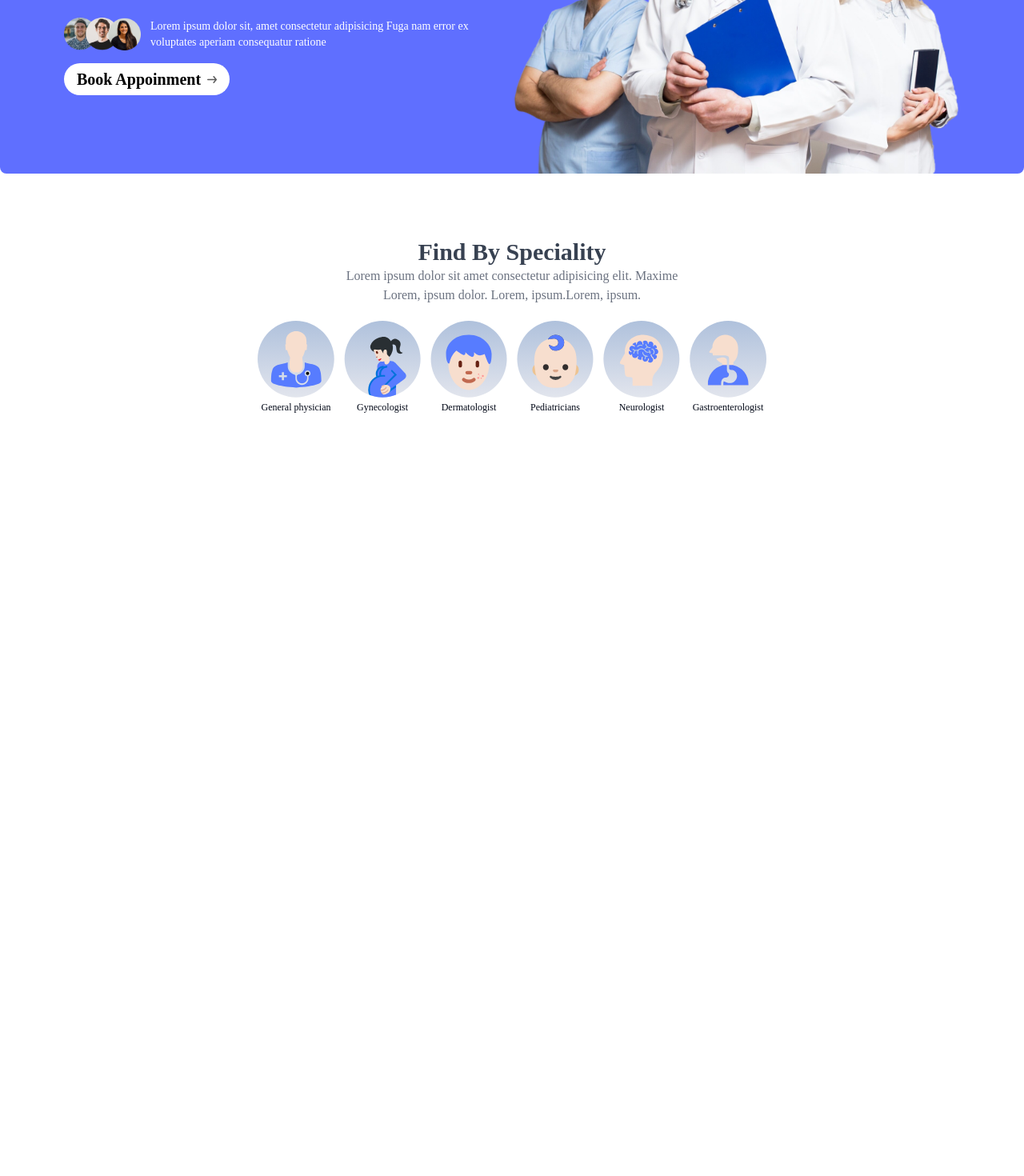
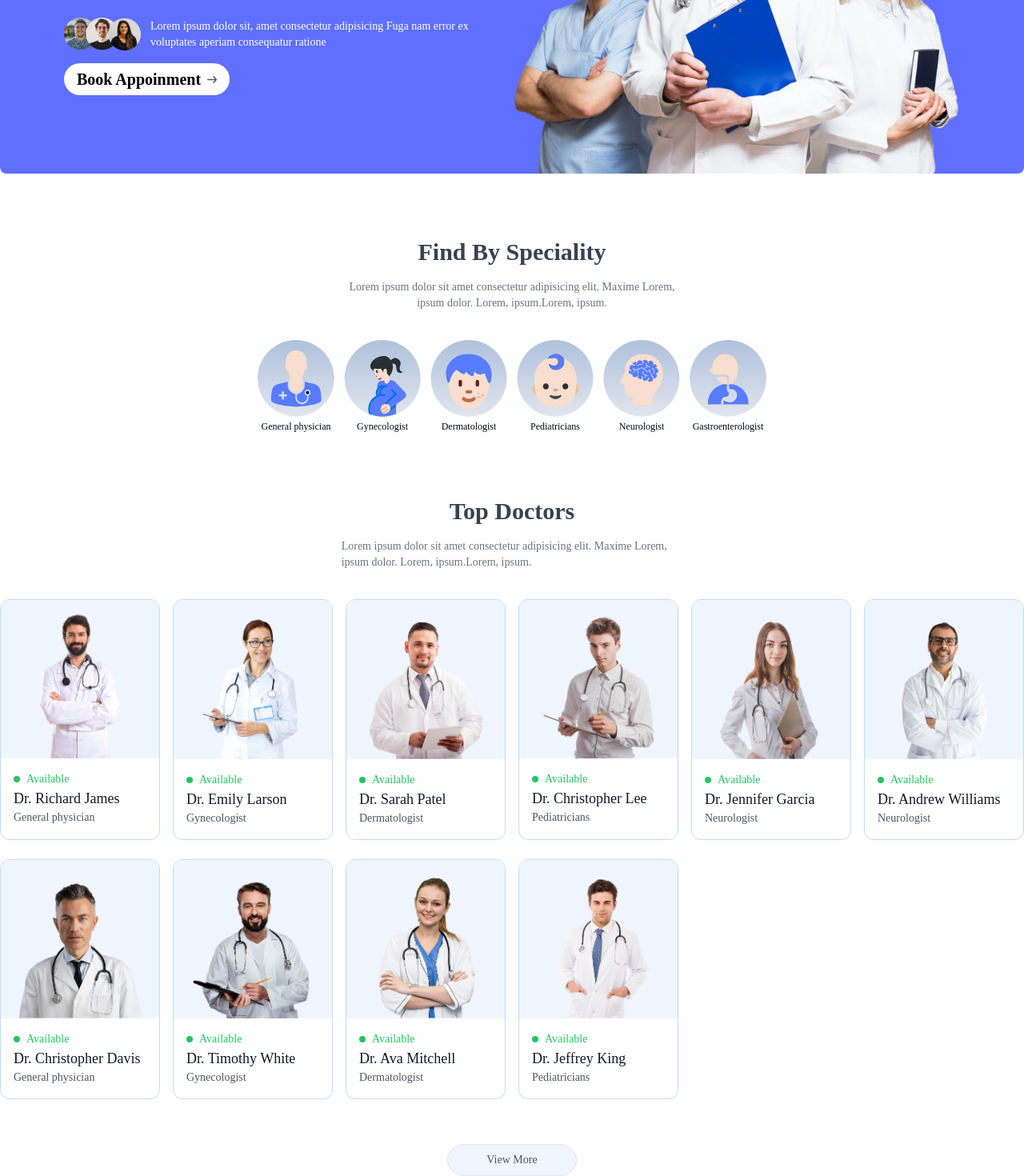
Before and after one commit to Arifulislam332/doctor-need-frontend, a React (Vite) app: page / in a window 1280 px wide. Shown: the part 358-1828 px from the top of the page at 80% size. Before the commit the page ends 955 px from the top, so only its background shows below. Built offline with nearby package versions, Linux system fonts and the light colour scheme; a web font is replaced by a local one.

Commit message:
top doctors added home page

```diff
--- a/src/components/ProfileMenu.jsx
+++ b/src/components/ProfileMenu.jsx
@@ -22,7 +22,7 @@ const ProfileMenu = () => {
               <AvatarImage src={assets.profile_pic} />
             </Avatar>
           </DropdownMenuTrigger>
-          <DropdownMenuContent className="font-medium bg-slate-100">
+          <DropdownMenuContent className="font-medium bg-slate-100 z-[101]">
             <DropdownMenuItem to="/my-profile" className="text-base">
               <Link to="/my-profile">My Profile</Link>
             </DropdownMenuItem>
--- a/src/components/Speciality.jsx
+++ b/src/components/Speciality.jsx
@@ -5,12 +5,12 @@ const Speciality = () => {
   return (
     <div
       id="speciality"
-      className="my-20 px-10 sm:px-0 container mx-auto items-center justify-items-center text-center gap-4"
+      className="mt-20 px-10 sm:px-0 container mx-auto items-center flex flex-col justify-items-center text-center gap-4"
     >
       <h1 className="text-3xl font-semibold text-gray-700">
         Find By Speciality
       </h1>
-      <p className="text-gray-500 sm:w-1/3">
+      <p className="text-gray-500 text-sm sm:w-1/3">
         Lorem ipsum dolor sit amet consectetur adipisicing elit. Maxime Lorem,
         ipsum dolor. Lorem, ipsum.Lorem, ipsum.
       </p>
--- /dev/null
+++ b/src/components/TopDoctors.jsx
@@ -0,0 +1,44 @@
+import { doctors } from "@/assets/assets_frontend/assets";
+import { Button } from "./ui/button";
+import { useNavigate } from "react-router-dom";
+
+const TopDoctors = () => {
+  const navigate = useNavigate();
+  return (
+    <div className="mt-20 px-10 sm:px-0 container mx-auto flex flex-col items-center gap-4">
+      <h1 className="text-3xl font-semibold text-gray-700">Top Doctors</h1>
+      <p className="text-gray-500 text-sm sm:w-1/3">
+        Lorem ipsum dolor sit amet consectetur adipisicing elit. Maxime Lorem,
+        ipsum dolor. Lorem, ipsum.Lorem, ipsum.
+      </p>
+
+      <div className=" w-full grid grid-cols-auto gap-4 pt-5 gap-y-6 px-3 sm:px-0">
+        {doctors.slice(0, 10).map((item, indx) => (
+          <div
+            onClick={() => navigate(`/appoinment/${item._id}`)}
+            key={indx}
+            className="border border-blue-200 rounded-xl overflow-hidden cursor-pointer hover:translate-y-[-10px] transition-all duration-500 ease-in-out"
+          >
+            <img className="bg-blue-50" src={item.image} alt="" />
+            <div className="p-4">
+              <div className="flex items-center gap-2 text-sm text-center text-green-500">
+                <span className="w-2 h-2 bg-green-500 rounded-full"></span>
+                <p>Available</p>
+              </div>
+              <p className="text-gray-900 text-lg font-medium">{item.name}</p>
+              <p className="text-gray-600 text-sm">{item.speciality}</p>
+            </div>
+          </div>
+        ))}
+      </div>
+      <Button
+        onClick={() => navigate("/doctors")}
+        className="hover:bg-blue-50 border border-gray-200 bg-blue-50 text-gray-600 px-12 py-3 rounded-full mt-10"
+      >
+        View More
+      </Button>
+    </div>
+  );
+};
+
+export default TopDoctors;
--- a/src/pages/Home.jsx
+++ b/src/pages/Home.jsx
@@ -1,11 +1,13 @@
 import Speciality from "@/components/Speciality";
 import Header from "../components/Header";
+import TopDoctors from "@/components/TopDoctors";
 
 const Home = () => {
   return (
     <div>
       <Header />
       <Speciality />
+      <TopDoctors />
     </div>
   );
 };
--- a/tailwind.config.js
+++ b/tailwind.config.js
@@ -5,54 +5,57 @@ export default {
   theme: {
     extend: {
       colors: {
-  			purpule_blue: '#5f6fff',
-  			background: 'hsl(var(--background))',
-  			foreground: 'hsl(var(--foreground))',
+        purpule_blue: "#5f6fff",
+        background: "hsl(var(--background))",
+        foreground: "hsl(var(--foreground))",
         card: {
-  				DEFAULT: 'hsl(var(--card))',
-  				foreground: 'hsl(var(--card-foreground))'
+          DEFAULT: "hsl(var(--card))",
+          foreground: "hsl(var(--card-foreground))",
         },
         popover: {
-  				DEFAULT: 'hsl(var(--popover))',
-  				foreground: 'hsl(var(--popover-foreground))'
+          DEFAULT: "hsl(var(--popover))",
+          foreground: "hsl(var(--popover-foreground))",
         },
         primary: {
-  				DEFAULT: 'hsl(var(--primary))',
-  				foreground: 'hsl(var(--primary-foreground))'
+          DEFAULT: "hsl(var(--primary))",
+          foreground: "hsl(var(--primary-foreground))",
         },
         secondary: {
-  				DEFAULT: 'hsl(var(--secondary))',
-  				foreground: 'hsl(var(--secondary-foreground))'
+          DEFAULT: "hsl(var(--secondary))",
+          foreground: "hsl(var(--secondary-foreground))",
         },
         muted: {
-  				DEFAULT: 'hsl(var(--muted))',
-  				foreground: 'hsl(var(--muted-foreground))'
+          DEFAULT: "hsl(var(--muted))",
+          foreground: "hsl(var(--muted-foreground))",
         },
         accent: {
-  				DEFAULT: 'hsl(var(--accent))',
-  				foreground: 'hsl(var(--accent-foreground))'
+          DEFAULT: "hsl(var(--accent))",
+          foreground: "hsl(var(--accent-foreground))",
         },
         destructive: {
-  				DEFAULT: 'hsl(var(--destructive))',
-  				foreground: 'hsl(var(--destructive-foreground))'
+          DEFAULT: "hsl(var(--destructive))",
+          foreground: "hsl(var(--destructive-foreground))",
         },
-  			border: 'hsl(var(--border))',
-  			input: 'hsl(var(--input))',
-  			ring: 'hsl(var(--ring))',
+        border: "hsl(var(--border))",
+        input: "hsl(var(--input))",
+        ring: "hsl(var(--ring))",
         chart: {
-  				'1': 'hsl(var(--chart-1))',
-  				'2': 'hsl(var(--chart-2))',
-  				'3': 'hsl(var(--chart-3))',
-  				'4': 'hsl(var(--chart-4))',
-  				'5': 'hsl(var(--chart-5))'
-  			}
+          1: "hsl(var(--chart-1))",
+          2: "hsl(var(--chart-2))",
+          3: "hsl(var(--chart-3))",
+          4: "hsl(var(--chart-4))",
+          5: "hsl(var(--chart-5))",
+        },
+      },
+      gridTemplateColumns: {
+        auto: "repeat(auto-fill, minmax(200px, 1fr))",
       },
       borderRadius: {
-  			lg: 'var(--radius)',
-  			md: 'calc(var(--radius) - 2px)',
-  			sm: 'calc(var(--radius) - 4px)'
-  		}
-  	}
+        lg: "var(--radius)",
+        md: "calc(var(--radius) - 2px)",
+        sm: "calc(var(--radius) - 4px)",
+      },
+    },
   },
   plugins: [require("tailwindcss-animate")],
 };
```
Lines whose indentation alone changed are shown as unchanged.
